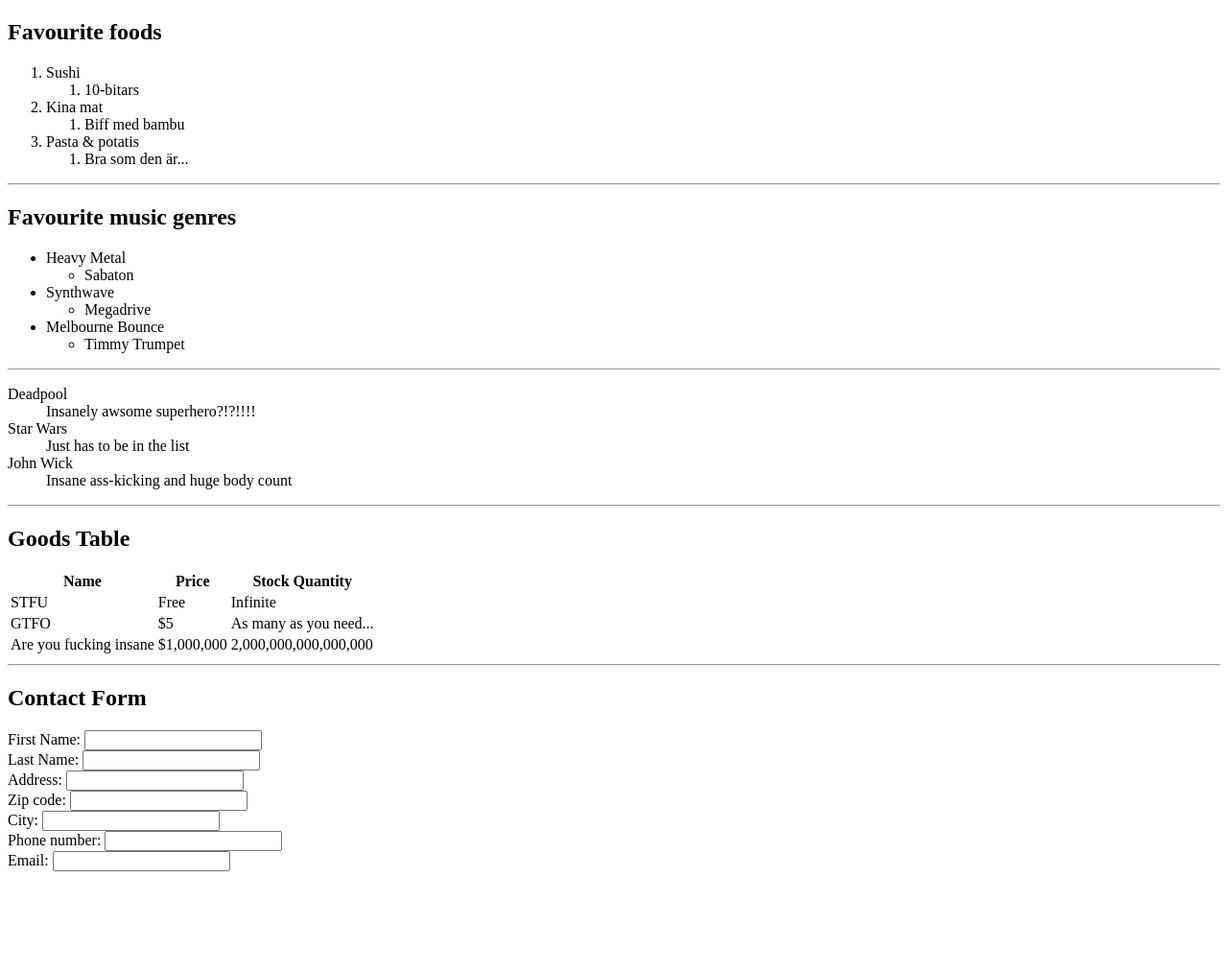
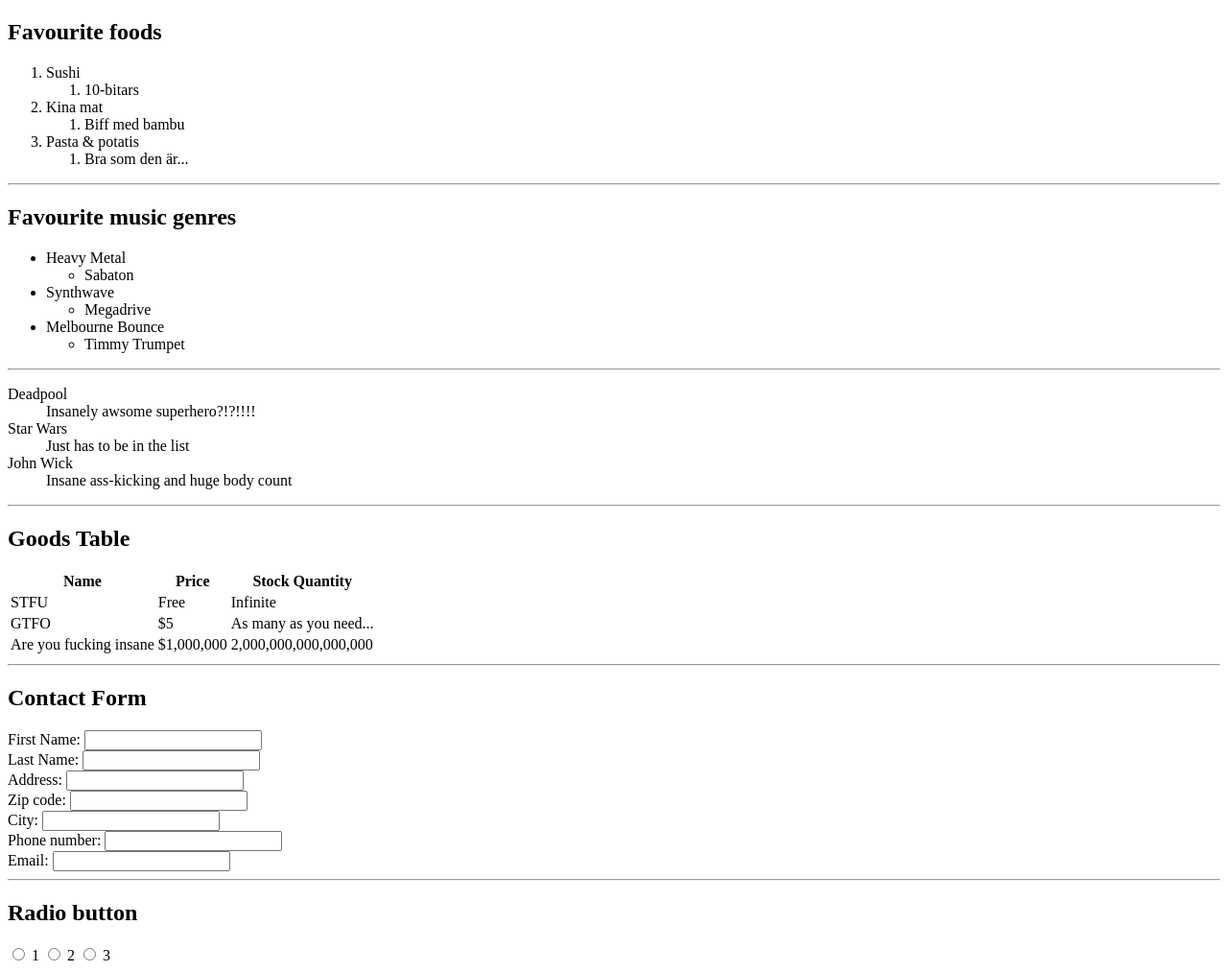
Before and after one commit to MikaelFeher/html-exercises, a plain HTML site: page exercise-3/index.html in a window 1280 px wide. Shown: the whole page at 96% size. Before the commit the page ends 916 px from the top, so only its background shows below. Drawn offline with Linux system fonts and the light colour scheme.

Commit message:
Adds radio button ex3 index file

```diff
--- a/exercise-3/index.html
+++ b/exercise-3/index.html
@@ -115,5 +115,13 @@
 			<input type="email" name="email" value="">
 		</div>
 	</form>
+	<hr>
+	<h2>Radio button</h2>
+	<input type="radio" name="test" value="1" id="one">
+	<label for="one">1</label>
+	<input type="radio" name="test" value="2" id="two">
+	<label for="two">2</label>
+	<input type="radio" name="test" value="3" id="three">
+	<label for="three">3</label>
 </body>
 </html>
```
